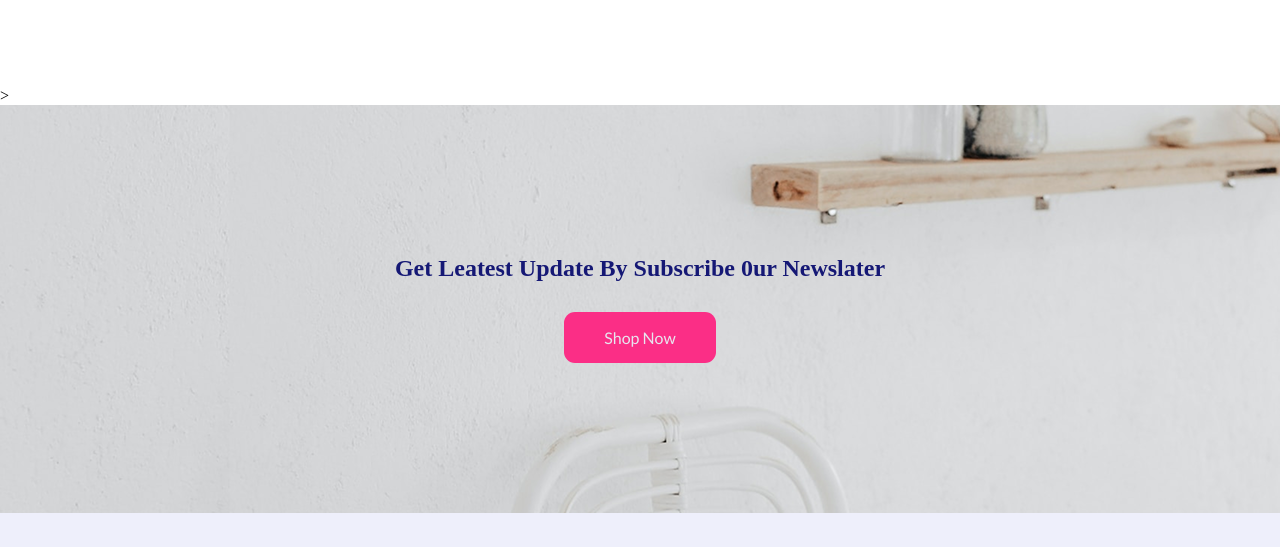
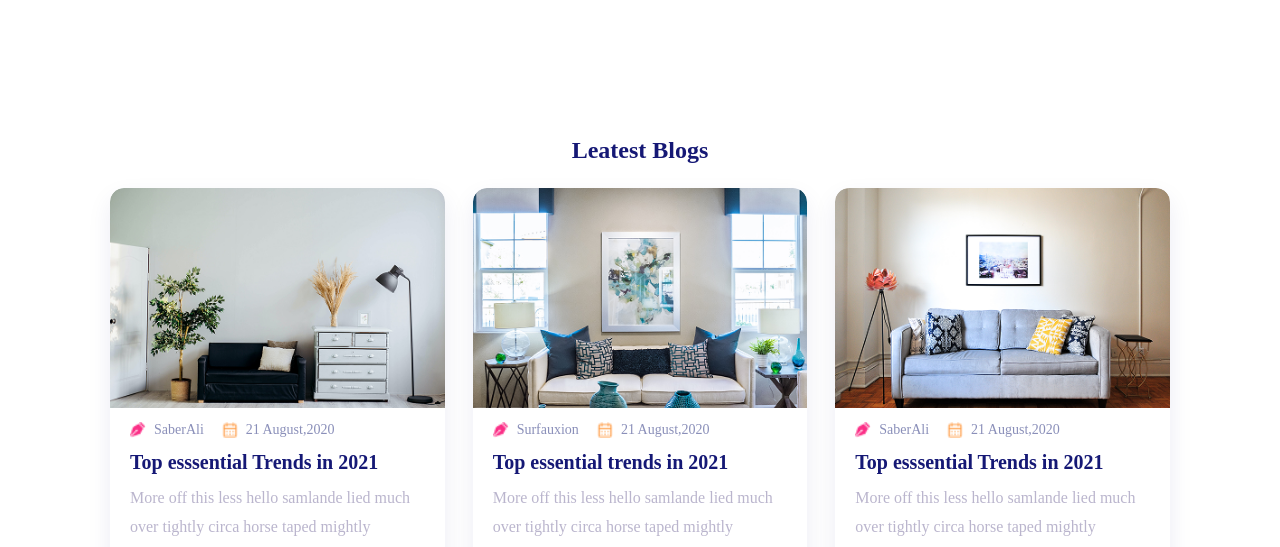
Before and after one commit to Adel-abualrub/hecto-project, a plain HTML site: page index.html in a window 1280 px wide. Shown: the part 3643-4190 px from the top of the page. Drawn offline with Linux system fonts and the light colour scheme.

Commit message:
creat leatset blogs

```diff
--- a/css/main.css
+++ b/css/main.css
@@ -387,6 +387,116 @@ border-radius: 4px;
 
 }
 /*end top categores*/
+/*start leatset blog*/
+:root{
+  --primary:#151875;     /*紺*/
+  --accent:#FB2E86;      /* فوشيا مثل الصورة الوسط */
+  --muted:#8A8FB9;       /* رمادي مزرق للنصوص الثانوية */
+  --card-bg:#ffffff;
+  --card-shadow: 0 10px 25px rgba(21,24,117,0.08);
+  --card-shadow-hover: 0 16px 38px rgba(251,46,134,0.25);
+  --radius:14px;
+}
+
+/* section */
+.leatset-blogs{
+  padding: 50px 0 20px;
+  background:#fff;
+}
+.section-title{
+  text-align:center;
+  color:var(--primary);
+  margin-bottom:24px;
+}
+
+/* layout */
+.blogs-row{
+  display:grid;
+  grid-template-columns: repeat(3, 1fr);
+  gap:28px;
+}
+@media (max-width: 992px){
+  .blogs-row{ grid-template-columns: repeat(2,1fr); }
+}
+@media (max-width: 640px){
+  .blogs-row{ grid-template-columns: 1fr; }
+}
+
+/* card */
+.blog-card{
+  background:var(--card-bg);
+  border-radius:var(--radius);
+  box-shadow: var(--card-shadow);
+  overflow:hidden;
+  transition: box-shadow .3s ease, transform .3s ease;
+}
+
+/* image */
+.img-card{
+  height: 220px;
+  overflow:hidden;
+}
+.img-card img{
+  width:100%;
+  height:100%;
+  object-fit: cover;
+  display:block;
+  border-top-left-radius: var(--radius);
+  border-top-right-radius: var(--radius);
+}
+
+/* meta row */
+.meta{
+  display:flex;
+  gap:18px;
+  align-items:center;
+  padding:14px 20px 0 20px;
+  color:var(--muted);
+  font-size:14px;
+}
+.meta-item{
+  display:inline-flex;
+  gap:8px;
+  align-items:center;
+}
+.meta-item img{ width:16px; height:16px; }
+
+/* content */
+.blog-title{
+  color:var(--primary);
+  font-size:20px;
+  font-weight:700;
+  line-height:1.4;
+  padding:10px 20px 0 20px;
+  transition: color .3s ease;
+}
+.blog-summary{
+  color:var(--muted);
+  line-height:1.8;
+  padding:8px 20px 0 20px;
+}
+.read-more{
+  display:inline-block;
+  margin:14px 20px 22px 20px;
+  color:var(--primary);
+  text-decoration:none;
+  border-bottom:2px solid transparent;
+  transition: color .3s ease, border-color .3s ease;
+}
+
+/* HOVER = يتحول لشكل الكرت الأوسط */
+.blog-card:hover{
+  box-shadow: var(--card-shadow-hover);
+  transform: translateY(-6px);
+}
+.blog-card:hover .blog-title{
+  color: var(--accent);
+}
+.blog-card:hover .read-more{
+  color: var(--accent);
+  border-color: var(--accent);
+}
+
 /* start newsletter*/
 
 .newsletter{
--- a/index.html
+++ b/index.html
@@ -442,6 +442,92 @@
 
 <!--end top-->
 <!--start leatest blogs-->
+<section class="leatset-blogs">
+  <h2 class="section-title">Leatest Blogs</h2>
+  <div class="container">
+    <div class="blogs-row">
+
+      <!-- Card 1 -->
+      <article class="blog-card">
+        <div class="img-card">
+          <img src="./img/cardimge.png" alt="Blog cover">
+        </div>
+
+        <div class="meta">
+          <span class="meta-item">
+            <img src="./img/Vector (2).png" alt="" />
+            SaberAli
+          </span>
+          <span class="meta-item">
+            <img src="./img/uil_calendar-alt.png" alt="" />
+            21 August,2020
+          </span>
+        </div>
+
+        <h3 class="blog-title">Top esssential Trends in 2021</h3>
+
+        <p class="blog-summary">
+          More off this less hello samlande lied much over tightly circa horse taped mightly
+        </p>
+
+        <a href="#" class="read-more">Read More</a>
+      </article>
+
+      <!-- Card 2 -->
+      <article class="blog-card">
+        <div class="img-card">
+          <img src="./img/card2.png" alt="Blog cover">
+        </div>
+
+        <div class="meta">
+          <span class="meta-item">
+            <img src="./img/Vector (2).png" alt="" />
+            Surfauxion
+          </span>
+          <span class="meta-item">
+            <img src="./img/uil_calendar-alt.png" alt="" />
+            21 August,2020
+          </span>
+        </div>
+
+        <h3 class="blog-title">Top essential trends in 2021</h3>
+
+        <p class="blog-summary">
+          More off this less hello samlande lied much over tightly circa horse taped mightly
+        </p>
+
+        <a href="#" class="read-more">Read More</a>
+      </article>
+
+      <!-- Card 3 -->
+      <article class="blog-card">
+        <div class="img-card">
+          <img src="./img/card3.png" alt="Blog cover">
+        </div>
+
+        <div class="meta">
+          <span class="meta-item">
+            <img src="./img/Vector (2).png" alt="" />
+            SaberAli
+          </span>
+          <span class="meta-item">
+            <img src="./img/uil_calendar-alt.png" alt="" />
+            21 August,2020
+          </span>
+        </div>
+
+        <h3 class="blog-title">Top esssential Trends in 2021</h3>
+
+        <p class="blog-summary">
+          More off this less hello samlande lied much over tightly circa horse taped mightly
+        </p>
+
+        <a href="#" class="read-more">Read More</a>
+      </article>
+
+    </div>
+  </div>
+</section>
 
 <!--end leatest blogs-->>
 <!-- start newsletter-->
```
Also changed, not shown: img/card2.png (added), img/card3.png (added).
